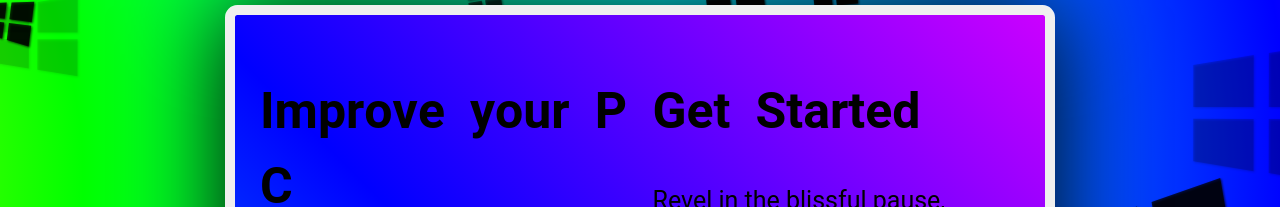
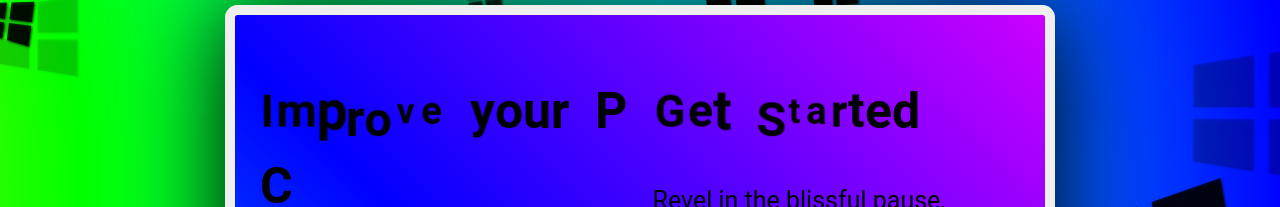
Before and after one commit to S33G/winxuu, a React (Vite) app: page / in a window 1280 px wide. Shown: the part 220-427 px from the top of the page. Built offline with nearby package versions, Linux system fonts and the light colour scheme.

Commit message:
SplitText animation fix

```diff
--- a/src/SplitText.tsx
+++ b/src/SplitText.tsx
@@ -13,8 +13,8 @@ interface SplitTextProps {
   elementType: ElementType;
   animationType: SplitTextAnimationType
 }
+
 const SplitText = (props: SplitTextProps) => {
-// Weird
   const {
     children,
     role,
--- a/src/winxuu.scss
+++ b/src/winxuu.scss
@@ -24,7 +24,7 @@ body {
         & > span {
             color: black !important;
             mix-blend-mode: hard-light;
-            animation: bounce cubic-bezier(0.895, 0.03, 0.685, 0.22) ease infinite alternate;
+            animation: bounce 4s ease infinite;
             display: inline-block;
             transform-origin: center;
 
@@ -39,19 +39,19 @@ body {
             @keyframes bounce {
                 0% {
                     transform: translateY(0);
-                    transform: scale(0.9);
+                    transform: scale(1);
                 }
                 25% {
                     transform: translateY(0);
-                    transform: scale(0.2);
+                    transform: scale(.9);
                 }
                 50% {
-                    transform: translateY(0);
-                    transform: scale(0.7);
+                    transform: translateY(1rem);
+                    transform: scale(.7);
                 }
                 75% {
-                    transform: translateY(0);
-                    transform: scale(1.1);
+                    transform: translateY(10px);
+                    transform: scale(2rem);
                 }
                 100% {
                     transform: translateY(-0.25rem);
```
